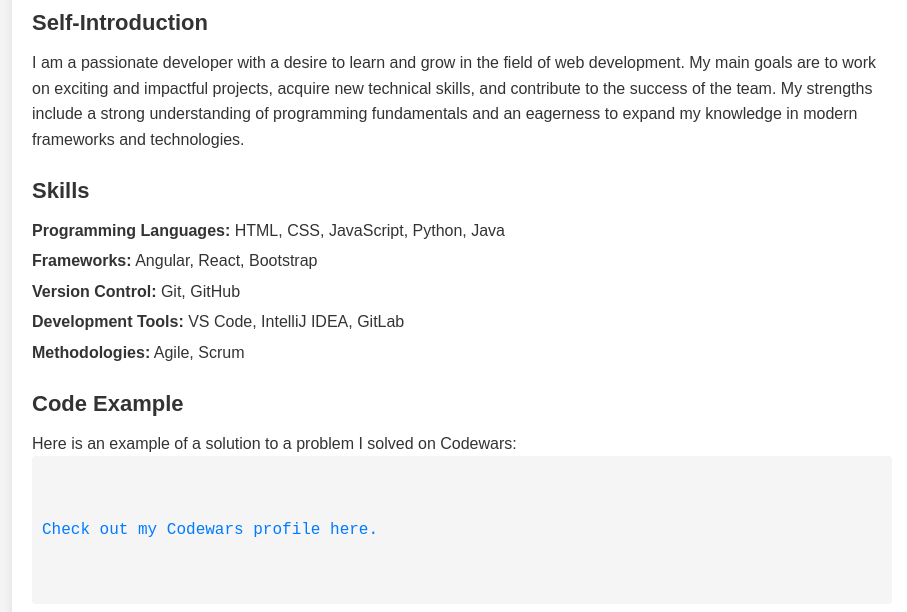
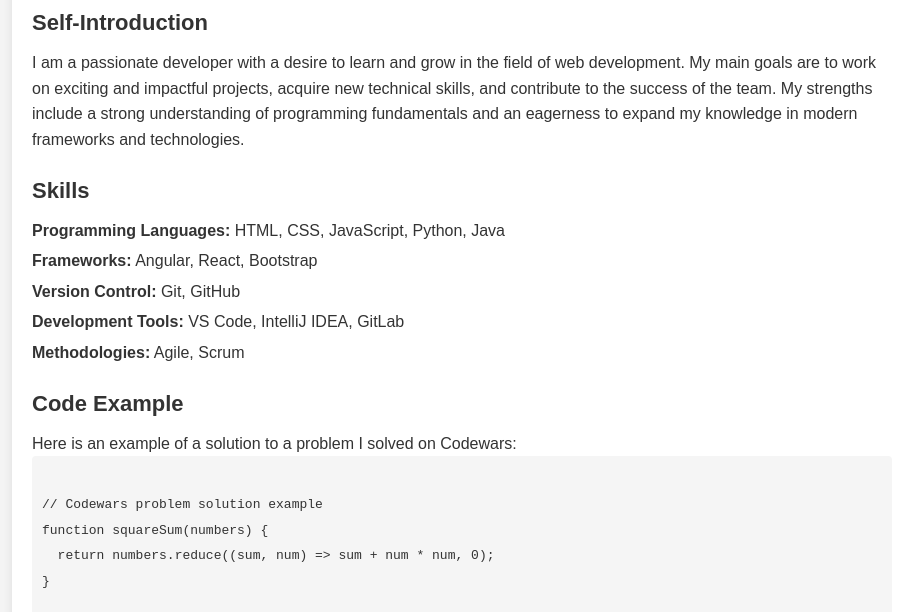
Before and after one commit to eka8888/rsschool-cv, a plain HTML site: page index.html in a window 1280 px wide. Shown: the part 188-800 px from the top of the page, without its empty margins (178-1085 px from the left). Drawn offline with Linux system fonts and the light colour scheme.

Commit message:
add changes

```diff
--- a/index.html
+++ b/index.html
@@ -44,7 +44,13 @@
             <h2>Code Example</h2>
             <p>Here is an example of a solution to a problem I solved on Codewars:</p>
             <pre>
-
+<code>
+// Codewars problem solution example
+function squareSum(numbers) {
+  return numbers.reduce((sum, num) => sum + num * num, 0);
+}
+</code>
+            </pre>
             <p><a href="https://www.codewars.com/users/yourCodewarsUsername">Check out my Codewars profile here.</a></p>
         </section>
 
```
